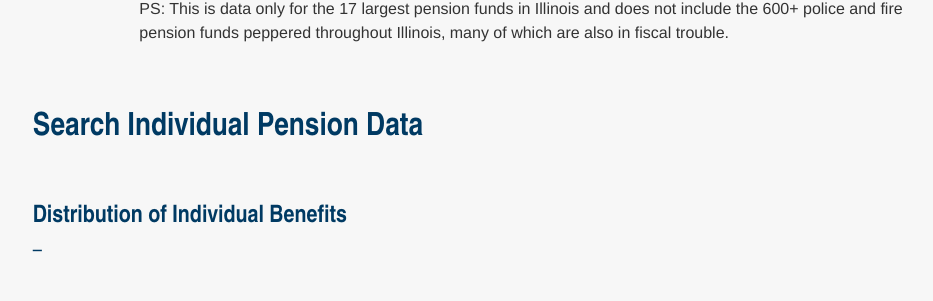
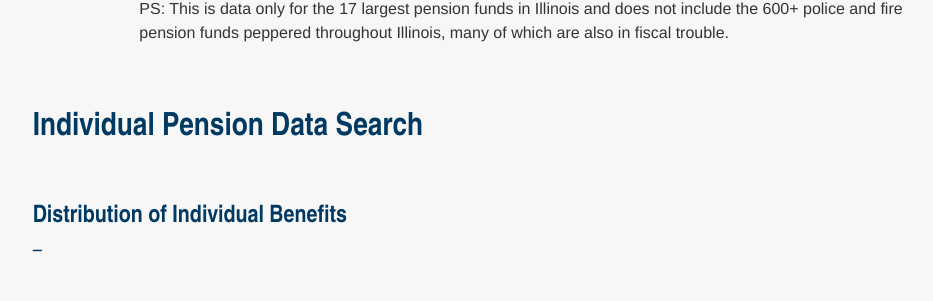
Before and after one commit to datamade/bga-pensions, a Django app: template templates/index.html in a window 1280 px wide. Shown: the part 2542-2843 px from the top of the page, without its empty margins (89-1022 px from the left). Run offline with Django 3.2, Linux system fonts and the light colour scheme; the template is opened without the code that fills it: values that come from a table or form of the project are taken from there, others are empty; data comes from the database, SQL or seed files in the repository; a map, chart or similar area stays blank; some libraries are stand-ins or nearby versions; some web fonts are replaced.

Commit message:
Move search anchor down

```diff
--- a/pensions/views.py
+++ b/pensions/views.py
@@ -201,7 +201,7 @@ class Index(TemplateView):
             chart_data = self._make_pie_chart(container_name, funded_liability, unfunded_liability)
 
             chart_data['fund_type'] = fund_type.lower()
-            chart_data['member_funds'] = ', '.join([fund for fund in member_funds])
+            chart_data['member_funds'] = ', '.join([fund for fund in sorted(member_funds)])
 
             data[data_year].append(chart_data)
 
--- a/templates/index.html
+++ b/templates/index.html
@@ -167,8 +167,6 @@
   </div>
 </div>
 
-<a name="search"></a>
-
 <div class="row pt-5">
   <div class="col-lg-8 offset-lg-2">
     <p>What’s more, as the BGA has since 2012, users will be able to track the money paid to thousands of retired public-sector employees in Illinois. This is searchable information from the pension funds, including Chicago, Cook County and statewide. You can use this tool to find out how these break these down on an annual basis.</p>
@@ -177,9 +175,11 @@
   </div>
 </div>
 
+<a name="search"></a>
+
 <div class="row pt-5">
   <div class="col-lg-10 offset-lg-1">
-    <h2>Search <span class="employer-data-year"></span> <span class="employer-name"></span> Individual Pension Data</h2>
+    <h2><span class="employer-data-year"></span> <span class="employer-name"></span> Individual Pension Data Search</h2>
   </div>
 </div>
 
```
